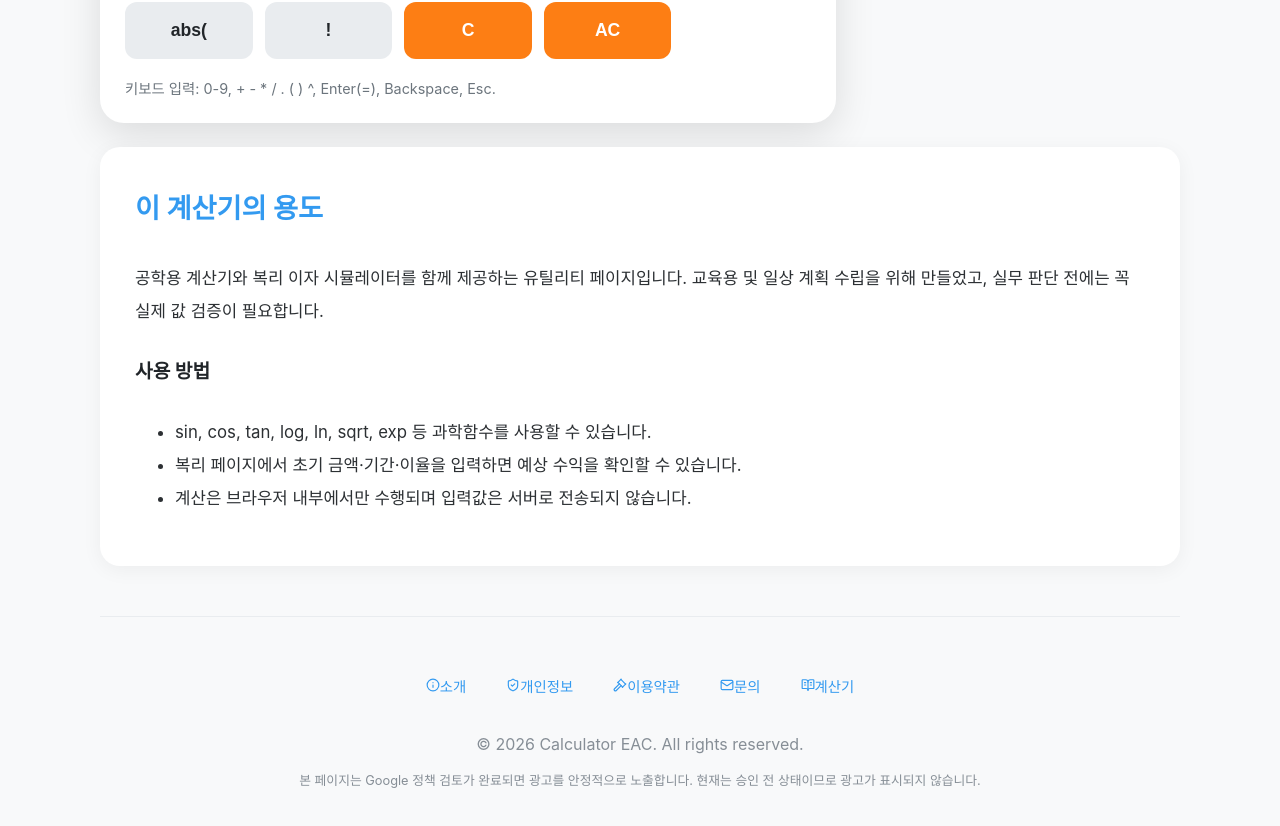
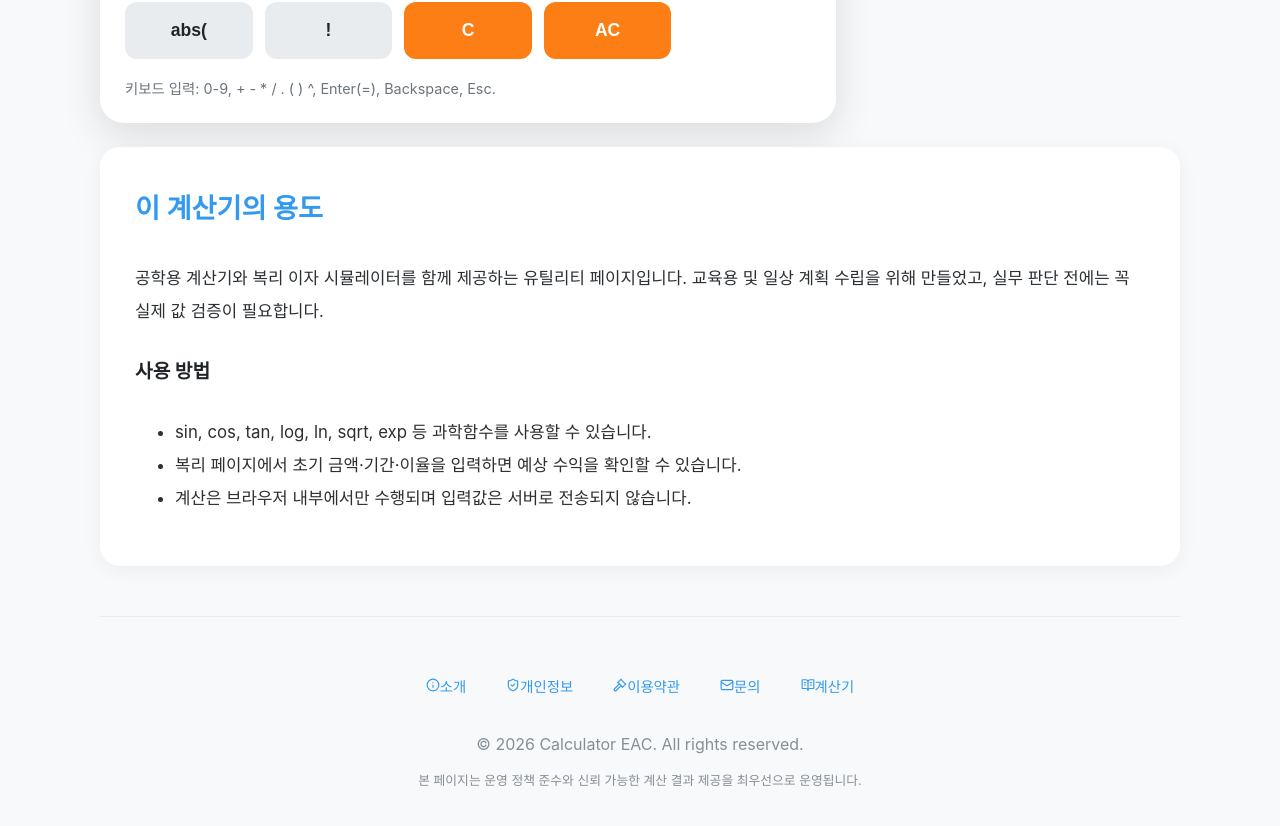
Before and after one commit to chlwltnshtkddn/calculator, a React (Vite) app: page / in a window 1280 px wide. Shown: the part 801-1627 px from the top of the page. Built offline with nearby package versions, Linux system fonts and the light colour scheme.

Commit message:
Update footer policy copy to remove ad-related text

```diff
--- a/src/App.tsx
+++ b/src/App.tsx
@@ -449,7 +449,7 @@ function App() {
         </div>
         <p>© {currentYear} Calculator EAC. All rights reserved.</p>
         <p style={{ fontSize: '0.8rem', marginTop: 8 }}>
-          본 페이지는 Google 정책 검토가 완료되면 광고를 안정적으로 노출합니다. 현재는 승인 전 상태이므로 광고가 표시되지 않습니다.
+          본 페이지는 운영 정책 준수와 신뢰 가능한 계산 결과 제공을 최우선으로 운영됩니다.
         </p>
       </footer>
     </div>
```
